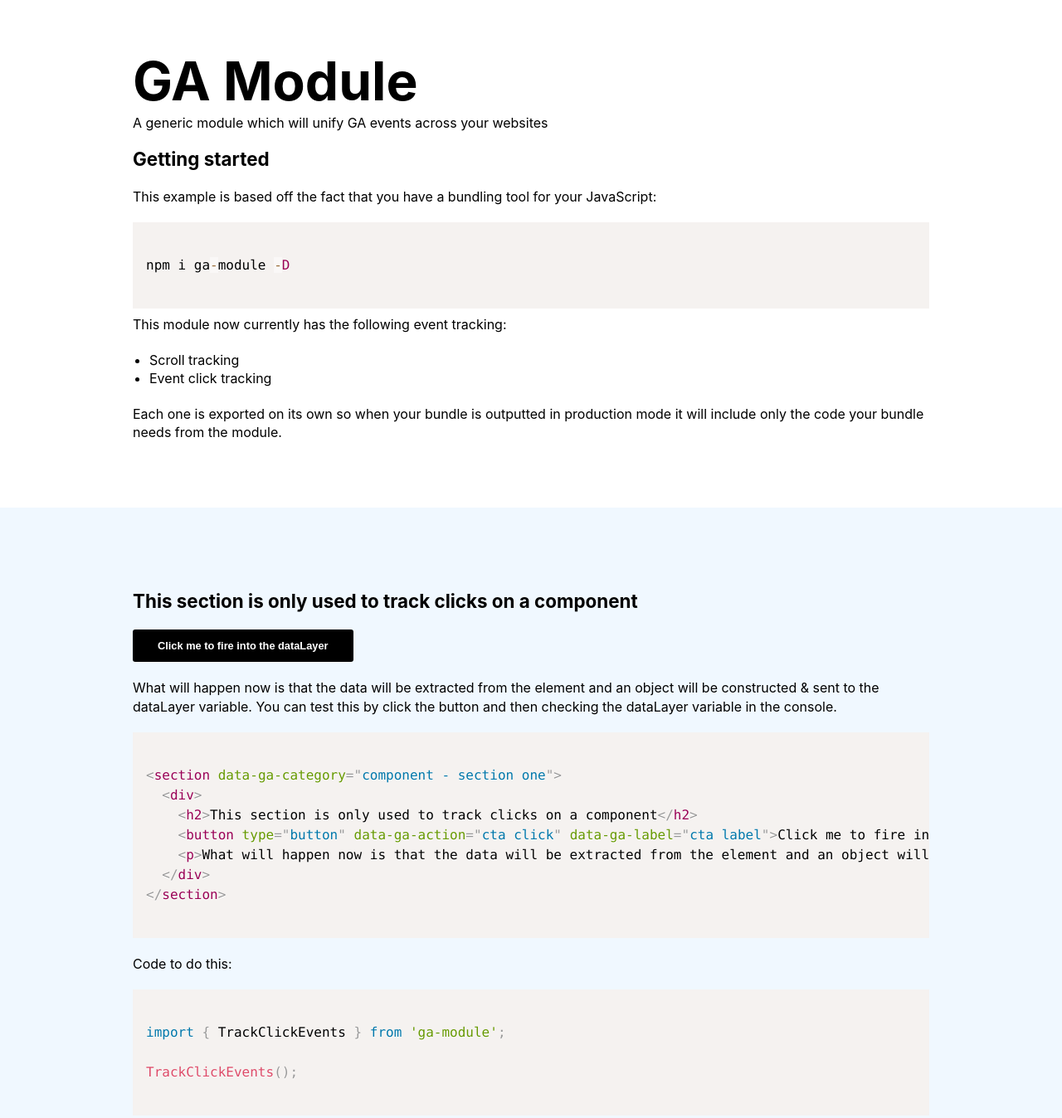
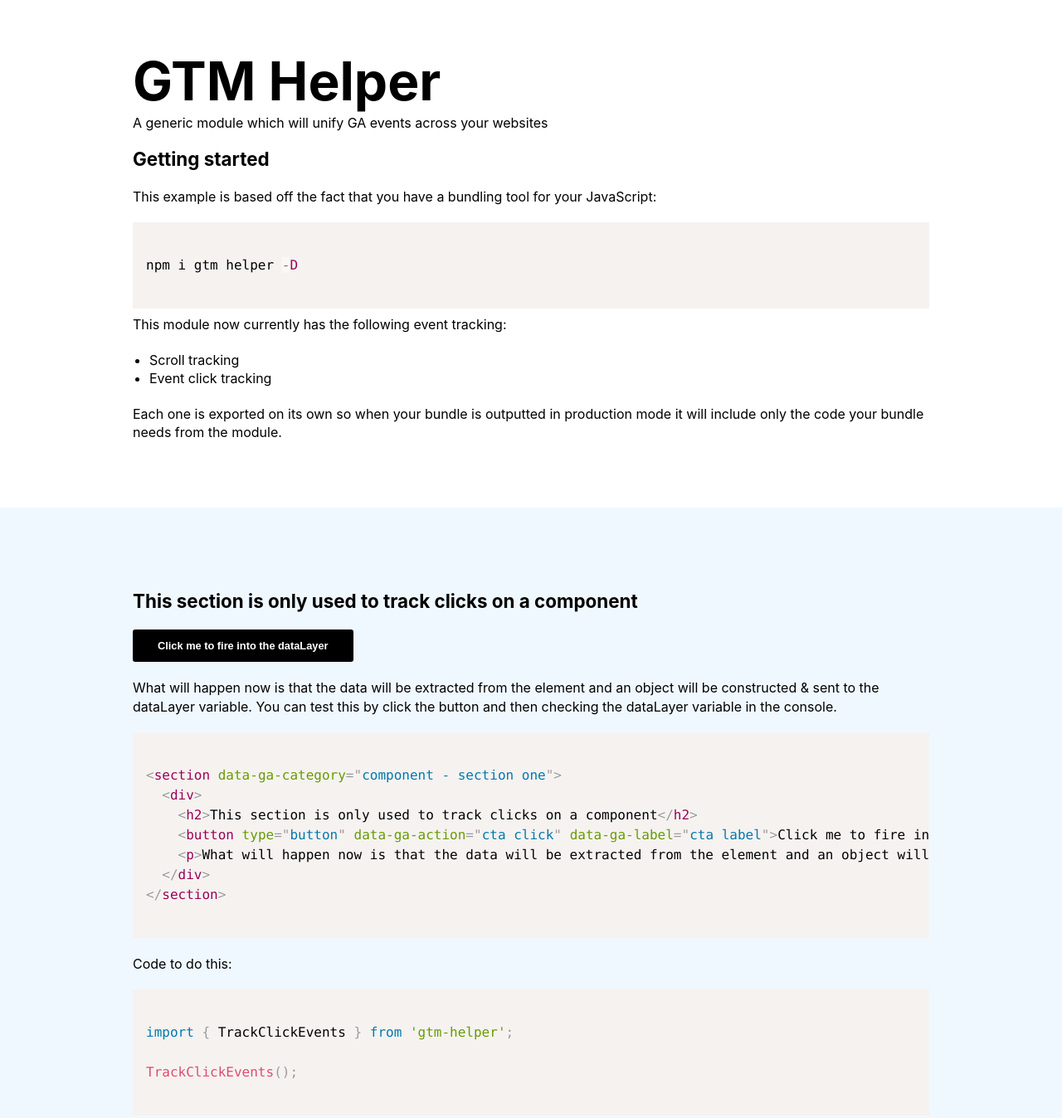
Before and after one commit to code-computerlove/GTMHelper, a website built with webpack: page demo/index.html in a window 1280 px wide. Shown: the top 1348 px of the page at 83% size. Built offline with nearby package versions, Linux system fonts and the light colour scheme.

Commit message:
change: name of module

```diff
--- a/demo/index.html
+++ b/demo/index.html
@@ -2,7 +2,7 @@
 <html lang="en">
 	<head>
 		<title>
-			Demo
+			GTM Helper
 		</title>
 		<link rel="stylesheet" href="/prism.css" />
 		<style>
@@ -97,13 +97,13 @@
 	<body>
 		<header>
 			<div>
-				<h1>GA Module</h1>
+				<h1>GTM Helper</h1>
         <p>A generic module which will unify GA events across your websites</p>
         <h2>Getting started</h2>
         <p>This example is based off the fact that you have a bundling tool for your JavaScript:</p>
 <pre class="language-javascript header-code">
 <code class="language-javascript">
-npm i ga-module -D
+npm i gtm helper -D
 </code>
 </pre>
         <p>This module now currently has the following event tracking:</p>
@@ -134,7 +134,7 @@
       <p>Code to do this:</p>
 <pre class="language-javascript">
 <code class="language-javascript">
-import { TrackClickEvents } from 'ga-module';
+import { TrackClickEvents } from 'gtm-helper';
 
 TrackClickEvents();
 </code>
@@ -150,7 +150,7 @@
         <button type="button" data-ga-category="component - add click onto button" data-ga-action="cta click" data-ga-label="cta label">Click me to fire into the dataLayer</button>
 <pre class="language-javascript">
 <code class="language-javascript">
-import { ConfigChange, TrackComponentsInView } from 'ga-module';
+import { ConfigChange, TrackComponentsInView } from 'gtm-helper';
 
 const config = {
   category: 'data-ga-category-new',
@@ -182,7 +182,7 @@
 <p>Code to do this:</p>
 <pre class="language-javascript">
 <code class="language-javascript">
-import { TrackComponentsInView } from 'ga-module';
+import { TrackComponentsInView } from 'gtm-helper';
 
 TrackComponentsInView();
 </code>
@@ -197,7 +197,7 @@
         </p>
 <pre class="language-javascript">
 <code class="language-javascript">
-import { ConfigChange, TrackComponentsInView } from 'ga-module';
+import { ConfigChange, TrackComponentsInView } from 'gtm-helper';
 
 const config = {
   category: 'data-ga-category-new',
```
Also changed, not shown: package.json (+7 -3 lines), ReadMe.md.
